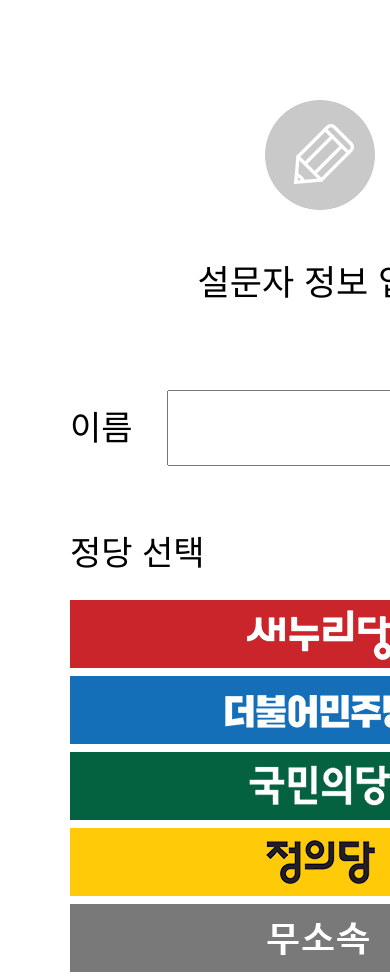
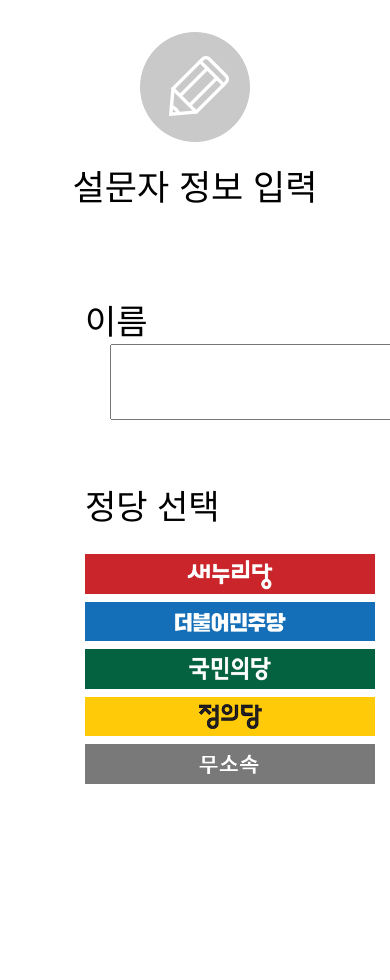
Before and after one commit to noris7012/Web_Onience, a Django app: page /start/ in a window 390 px wide; the page is wider, and only the part inside the window is pictured. After the commit the page ends 784 px from the top of that part, so only its background shows below. Run offline with Django 3.2, Linux system fonts and the light colour scheme; some libraries are stand-ins or nearby versions.

Commit message:
반응형 작업

```diff
--- a/static/css/common.css
+++ b/static/css/common.css
@@ -9,9 +9,18 @@ body {
 }
 
 .main-page {
-    width: 640px;
-    height: 800px;
+    max-width: 640px;
     text-align: center;
     margin-left: auto;
     margin-right: auto;
 }
+
+@media screen and (max-width: 640px){
+    .main-page {
+        text-align: center;
+        margin-left: auto;
+        margin-right: auto;
+        padding-left: 15px;
+        padding-right: 15px;
+    }
+}
--- a/static/css/start.css
+++ b/static/css/start.css
@@ -1,11 +1,11 @@
 @import url(https://cdn.rawgit.com/openhiun/hangul/14c0f6faa2941116bb53001d6a7dcd5e82300c3f/nanumbarungothic.css);
 
 #icon {
-    margin-top: 100px;
+    margin-top: 9%;
 }
 
 #title {
-    margin-top: 40px;
+    margin-top: 3.6%;
     font-family: 'Nanum Barun Gothic', sans-serif;
     font-weight: 300;
     font-size: 35px;
@@ -44,3 +44,7 @@
 .choice {
     cursor: pointer;
 }
+
+.main-page img {
+    max-width:100%; height:auto;
+}
--- a/templates/index.html
+++ b/templates/index.html
@@ -19,7 +19,7 @@
 
         <img id="img" src="{% static "img/main/main_img.png" %}" />
 
-        <<a href="/start/">
+        <a href="/start/">
         <img id="btn" src="{% static "img/main/main_btn.png" %}" />
         </a>
     </div>
```
Also changed, not shown: static/css/index.css (+11 -3 lines).
